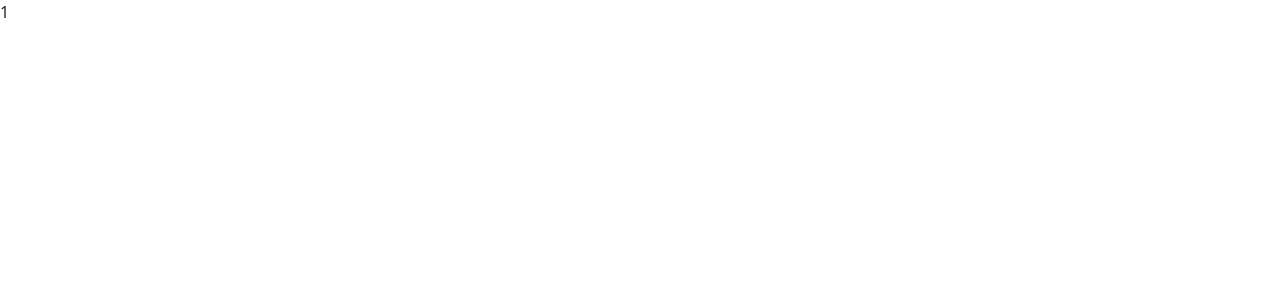
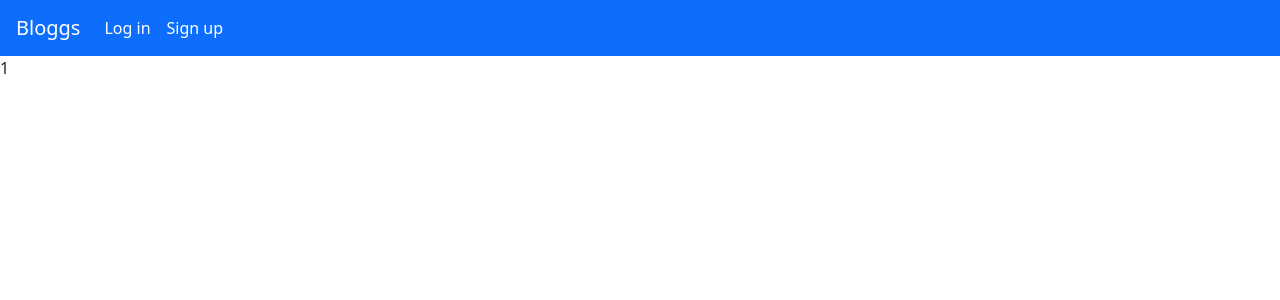
Before and after one commit to NadifRahman/blogggs-frontend, a React (Vite) app: page /blogpost/1 in a window 1280 px wide. Shown: the top 300 px of the page. Built offline with nearby package versions, Linux system fonts and the light colour scheme.

Commit message:
Create navbar component

```diff
--- a/src/App.jsx
+++ b/src/App.jsx
@@ -1,10 +1,12 @@
 import { useState } from 'react';
 import { Outlet } from 'react-router-dom';
 import './bootstrap.min.css';
+import Navbar from './components/general/Navbar';
 
 function App() {
   return (
     <>
+      <Navbar></Navbar>
       <Outlet />
     </>
   );
--- a/src/components/general/Navbar.jsx
+++ b/src/components/general/Navbar.jsx
@@ -0,0 +1,29 @@
+import React from 'react';
+import { Link } from 'react-router-dom';
+import NavStyle from './navbar.module.css';
+
+export default function Navbar() {
+  return (
+    <nav
+      className="navbar navbar-expand-lg navbar-dark
+     bg-primary px-3 sticky-top"
+    >
+      <Link className="navbar-brand" to="/">
+        Bloggs
+      </Link>
+      <ul className="navbar-nav mr-auto">
+        <li className="nav-item nav-link ">
+          <Link className={NavStyle.link} to="/log-in">
+            Log in
+          </Link>
+        </li>
+        <li className="nav-item nav-link">
+          <Link className={NavStyle.link} to="/sign-up">
+            Sign up
+          </Link>{' '}
+          {/*come back and add log out button which just deletes the token */}
+        </li>
+      </ul>
+    </nav>
+  );
+}
--- /dev/null
+++ b/src/components/general/navbar.module.css
@@ -0,0 +1,4 @@
+.link {
+  text-decoration: none;
+  color: white;
+}
```
